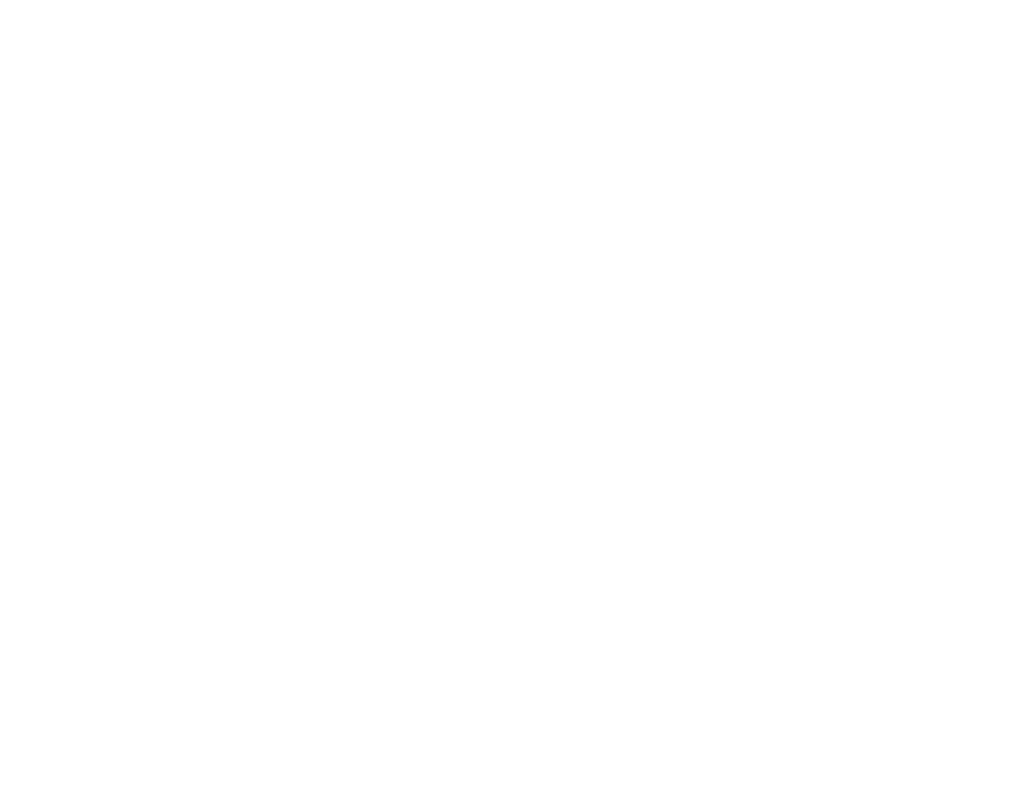
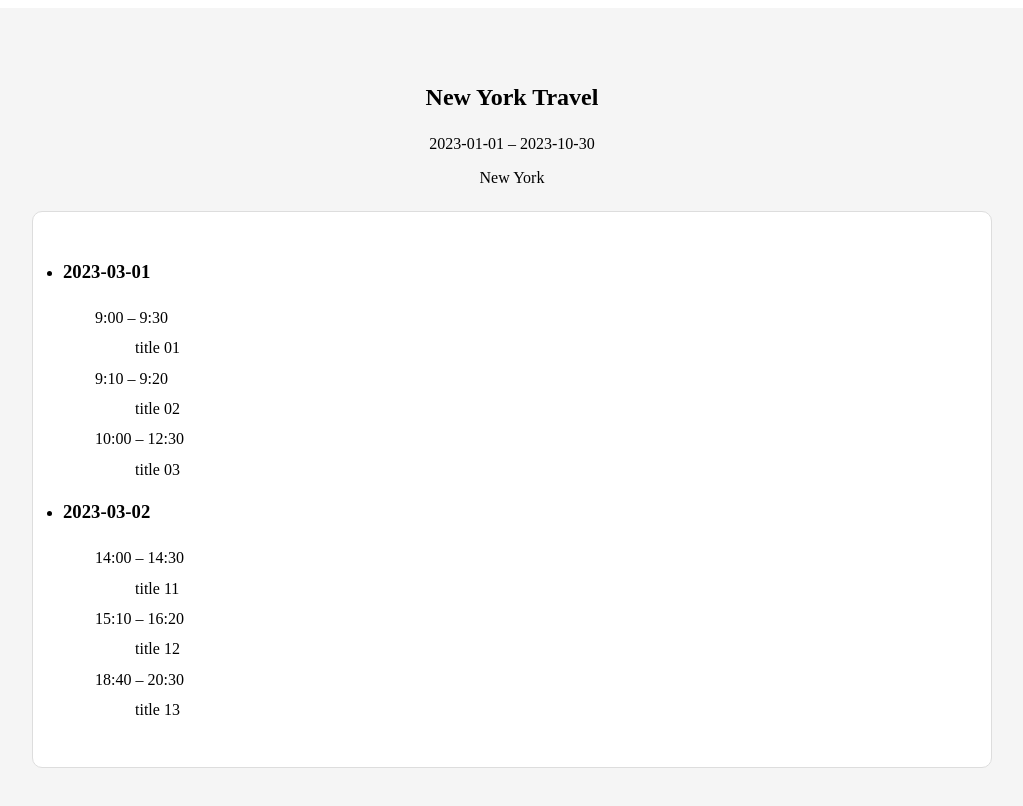
Before and after one commit to shusch/family-schedule, a React app: page /schedule/1 in a window 1280 px wide. Before the commit this address had no page. Shown: the top 806 px of the page, without its empty margins (128-1151 px from the left). Built offline with nearby package versions, Linux system fonts and the light colour scheme; the HTML template or start-up script is replaced by a standard one.

Commit message:
Add Schedule page

```diff
--- a/src/Router.tsx
+++ b/src/Router.tsx
@@ -2,13 +2,15 @@
 import { BrowserRouter, Route, Routes } from 'react-router-dom';
 
 import { Home } from './pages/Home';
+import { Schedule } from './pages/Schedule';
 
 export const Router: FC = () => {
   return (
     <BrowserRouter>
       <Routes>
-        <Route path='/' element={<Home />} />
+        <Route path="/" element={<Home />} />
+        <Route path="/schedule/:scheduleId" element={<Schedule />} />
       </Routes>
     </BrowserRouter>
   );
-}
+};
--- a/src/components/layout/Layout.tsx
+++ b/src/components/layout/Layout.tsx
@@ -16,7 +16,7 @@
 
 const mainContainer = css({
   margin: '0 auto',
-  paddingTop: '80px',
+  padding: '60px 0',
   width: '80%',
   maxWidth: '960px',
 });
--- a/src/pages/Home.tsx
+++ b/src/pages/Home.tsx
@@ -1,6 +1,7 @@
 import { FC } from 'react';
 import { css } from '@emotion/react';
 import { useTranslation } from 'react-i18next';
+import { Link } from 'react-router-dom';
 
 import { Layout } from '@/components/layout/Layout';
 
@@ -32,11 +33,13 @@
         <ul>
           {schedules.map(schedule => (
             <li css={scheduleItem} key={schedule.id}>
-              <h3 css={scheduleName}>{schedule.name}</h3>
-              <div css={schedulePeriod}>
-                {schedule.periodFrom} &ndash; {schedule.periodTo}
-              </div>
-              <div>{schedule.destination}</div>
+              <Link to={`schedule/${schedule.id}`}>
+                <h3 css={scheduleName}>{schedule.name}</h3>
+                <div css={schedulePeriod}>
+                  {schedule.periodFrom} &ndash; {schedule.periodTo}
+                </div>
+                <div>{schedule.destination}</div>
+              </Link>
             </li>
           ))}
         </ul>
--- /dev/null
+++ b/src/pages/Schedule.tsx
@@ -0,0 +1,146 @@
+import { FC } from 'react';
+import { css } from '@emotion/react';
+
+import { Layout } from '@/components/layout/Layout';
+
+export const Schedule: FC = () => {
+  const scheduleRes = {
+    id: 1,
+    name: 'New York Travel',
+    periodFrom: '2023-01-01',
+    periodTo: '2023-10-30',
+    destination: 'New York',
+    schedules: [
+      {
+        date: '2023-03-01',
+        timetable: [
+          {
+            id: 1,
+            title: 'title 01',
+            timeFrom: '9:00',
+            timeTo: '9:30',
+          },
+          {
+            id: 2,
+            title: 'title 02',
+            timeFrom: '9:10',
+            timeTo: '9:20',
+          },
+          {
+            id: 3,
+            title: 'title 03',
+            timeFrom: '10:00',
+            timeTo: '12:30',
+          },
+        ],
+      },
+      {
+        date: '2023-03-02',
+        timetable: [
+          {
+            id: 11,
+            title: 'title 11',
+            timeFrom: '14:00',
+            timeTo: '14:30',
+          },
+          {
+            id: 12,
+            title: 'title 12',
+            timeFrom: '15:10',
+            timeTo: '16:20',
+          },
+          {
+            id: 13,
+            title: 'title 13',
+            timeFrom: '18:40',
+            timeTo: '20:30',
+          },
+        ],
+      },
+    ],
+  };
+
+  return (
+    <Layout>
+      <h1 css={headingMain}>{scheduleRes.name}</h1>
+      <div css={aboutContainer}>
+        <div css={aboutItem}>
+          {scheduleRes.periodFrom} &ndash; {scheduleRes.periodTo}
+        </div>
+        <div css={aboutItem}>{scheduleRes.destination}</div>
+      </div>
+
+      <ul css={scheduleContainer}>
+        {scheduleRes.schedules.map(data => {
+          return (
+            <li key={data.date} css={schedule1Day}>
+              <h3 css={scheduleDate}>{data.date}</h3>
+              <dl css={scheduleTimetable}>
+                {data.timetable.map(item => (
+                  <>
+                    <dt key={item.id}>
+                      {item.timeFrom} &ndash; {item.timeTo}
+                    </dt>
+                    <dd>{item.title}</dd>
+                  </>
+                ))}
+              </dl>
+            </li>
+          );
+        })}
+      </ul>
+    </Layout>
+  );
+};
+
+const headingMain = css({
+  fontSize: '24px',
+  fontWeight: 'bold',
+  marginBottom: '24px',
+  textAlign: 'center',
+});
+
+const aboutContainer = css({
+  marginBottom: '24px',
+  textAlign: 'center',
+});
+const aboutItem = css({
+  marginBottom: '16px',
+});
+
+const scheduleContainer = css({
+  backgroundColor: '#fff',
+  border: '1px solid #ddd',
+  borderRadius: '10px',
+  padding: '30px',
+});
+
+const schedule1Day = css({
+  marginTop: '20px',
+
+  '&:first-of-type': {
+    marginTop: '0',
+  },
+});
+
+const scheduleDate = css({
+  fontWeight: 'bold',
+  marginBottom: '5px',
+});
+
+const scheduleTimetable = css({
+  display: 'flex',
+  flexFlow: 'row wrap',
+  lineHeight: '1.4',
+  paddingLeft: '2em',
+
+  '& dt, & dd': {
+    marginTop: '8px',
+  },
+  '& dt': {
+    width: '30%',
+  },
+  '& dd': {
+    width: '70%',
+  },
+});
```
